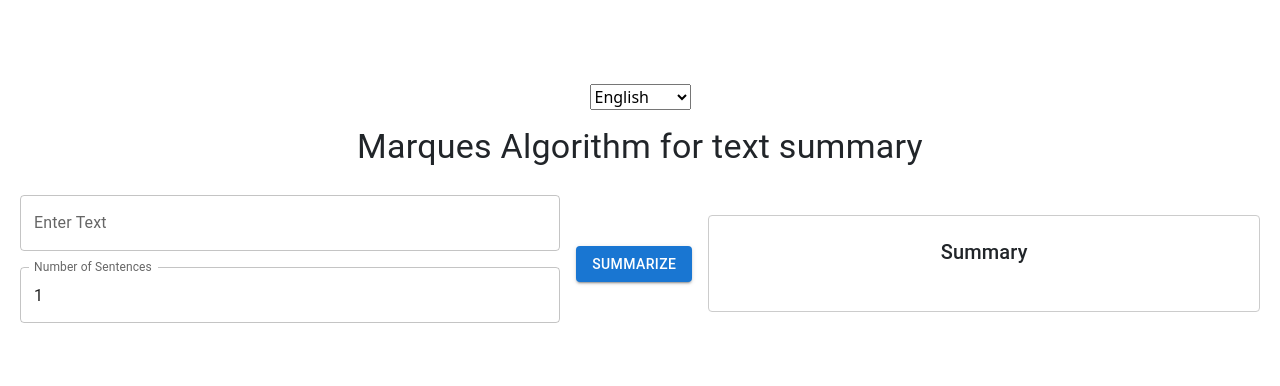
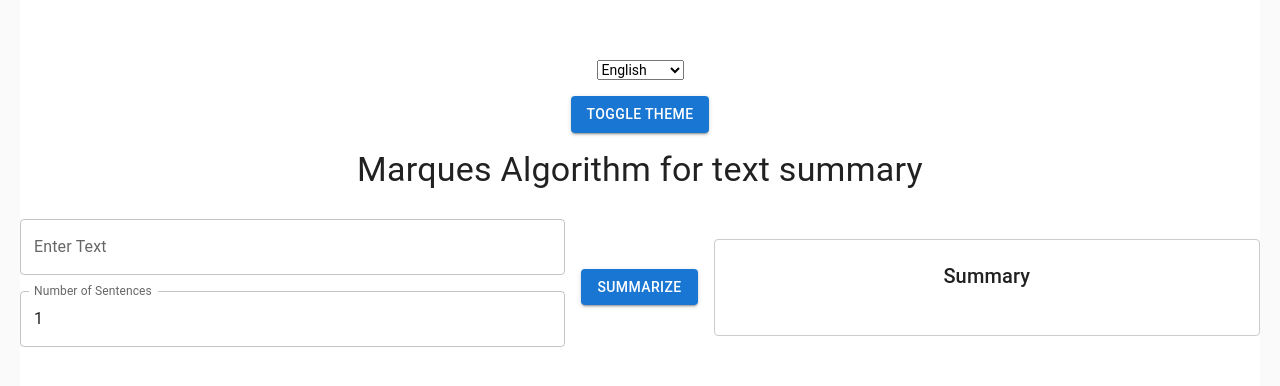
Before and after one commit to micasmarques/algoritmo-marques-tcc, a React (Vite) app in the folder code/frontend/: page / in a window 1280 px wide. Shown: the part 212-598 px from the top of the page. Built offline with nearby package versions, Linux system fonts and the light colour scheme.

Commit message:
tema escuro quase pronto

```diff
--- a/code/frontend/package.json
+++ b/code/frontend/package.json
@@ -23,6 +23,7 @@
     "@mui/material": "^5.13.1",
     "axios": "^1.4.0",
     "bootstrap": "^5.2.3",
+    "css-baseline": "^1.3.0",
     "i18next": "^22.5.0",
     "lodash": "^4.17.21",
     "react": "^17.0.2",
--- a/code/frontend/src/components/Summary.js
+++ b/code/frontend/src/components/Summary.js
@@ -6,12 +6,25 @@ import TextField from '@mui/material/TextField';
 import Box from '@mui/material/Box';
 import Typography from '@mui/material/Typography';
 import Tooltip from '@mui/material/Tooltip';
+import {createTheme, ThemeProvider} from "@mui/material/styles";
+import CssBaseline from '@material-ui/core/CssBaseline';
 
 function Summary() {
     const {t} = useTranslation();
     const [text, setText] = useState('');
     const [numSentences, setNumSentences] = useState(1);
     const [summary, setSummary] = useState('');
+    const [darkMode, setDarkMode] = useState(false);
+
+    const theme = createTheme({
+        palette: {
+            mode: darkMode ? 'dark' : 'light',
+        },
+    });
+
+    const handleThemeChange = () => {
+        setDarkMode(!darkMode);
+    };
 
     const handleClick = () => {
         if (numSentences >= 1) {
@@ -45,7 +58,10 @@ function Summary() {
         setText('');
     };
 
+
     return (
+        <ThemeProvider theme={theme}>
+            <CssBaseline/>
             <Box
                 sx={{
                     display: 'flex',
@@ -53,10 +69,14 @@ function Summary() {
                     alignItems: 'center',
                     justifyContent: 'center',
                     minHeight: '100vh',
-                gap: 2
+                    gap: 2,
+                    bgcolor: theme.palette.background.default
                 }}
             >
-            <LanguageSwitcher />
+                <LanguageSwitcher/>
+                <Button variant="contained" onClick={handleThemeChange}>
+                    {t('toggleTheme')}
+                </Button>
                 <Tooltip title={t('titleTooltip')}>
                     <Typography variant="h4" component="div" gutterBottom>
                         {t('textSummarization')}
@@ -77,7 +97,7 @@ function Summary() {
                             display: 'flex',
                             flexDirection: 'column',
                             gap: 2,
-                        width: '60%', // adjust this as needed
+                            width: '45%', // adjust this as needed
                         }}
                     >
                         <Tooltip title={t('inputTooltip')}>
@@ -97,7 +117,7 @@ function Summary() {
                                 variant="outlined"
                                 type="number"
                                 value={numSentences}
-                            onChange={(e) => setNumSentences(e.target.value)}
+                                onChange={(e) => setNumSentences(Number(e.target.value))}
                                 label={t('numberOfSentences')}
                             />
                         </Tooltip>
@@ -126,7 +146,7 @@ function Summary() {
                             display: 'flex',
                             flexDirection: 'column',
                             gap: 2,
-                        width: '60%', // adjust this as needed
+                            width: '45%', // adjust this as needed
                             margin: '20px auto',
                             padding: '20px',
                             border: '1px solid #ccc',
@@ -138,7 +158,8 @@ function Summary() {
                             {t('summary')}
                         </Typography>
                         <Box sx={{overflow: 'auto', maxHeight: '180px'}}>
-                        <Typography variant="body1" component="pre" style={{whiteSpace: 'pre-wrap', textAlign: 'justify'}}>{summary}</Typography>
+                            <Typography variant="body1" component="pre"
+                                        style={{whiteSpace: 'pre-wrap', textAlign: 'justify'}}>{summary}</Typography>
                         </Box>
                         {summary && (
                             <Button variant="contained" onClick={handleClearSummary}>
@@ -148,6 +169,7 @@ function Summary() {
                     </Box>
                 </Box>
             </Box>
+        </ThemeProvider>
     );
 }
 
--- a/code/frontend/src/i18n/translations/en.json
+++ b/code/frontend/src/i18n/translations/en.json
@@ -11,5 +11,6 @@
     "defaultSummary": "Your summarized text will appear here...",
     "enterValidNumber": "Please enter a valid number of sentences (greater than or equal to 1).",
     "resetSummary": "Reset Summary",
-    "resetText": "Reset Text"
+    "resetText": "Reset Text",
+    "toggleTheme": "Toggle Theme"
 }
--- a/code/frontend/src/i18n/translations/pt.json
+++ b/code/frontend/src/i18n/translations/pt.json
@@ -11,5 +11,6 @@
       "defaultSummary": "Seu texto resumido aparecerá aqui...",
       "enterValidNumber": "Por favor, digite um número válido de frases (maior ou igual a 1).",
       "resetSummary": "Resetar Resumo",
-      "resetText": "Resetar Texto"
+      "resetText": "Resetar Texto",
+      "toggleTheme": "Alternar Tema"
 }
```
Also changed, not shown: 1 other file (tests, documents, lock files or other folders). Lines whose indentation alone changed are shown as unchanged.
